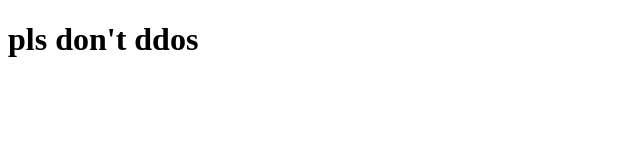
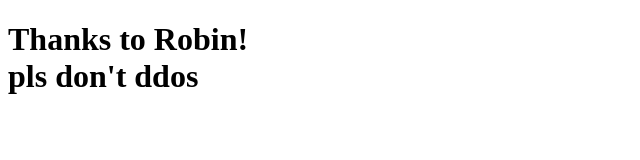
Before and after one commit to ABodey/budget-tracker-server, a website: page public/index.html in a window 1280 px wide. Shown: the whole page, without its empty margins (0-640 px from the left). Drawn offline with Linux system fonts and the light colour scheme.

Commit message:
Added a thanks to Robin in the index.html

```diff
--- a/public/index.html
+++ b/public/index.html
@@ -7,6 +7,6 @@
   <title>Budget Tracker Server</title>
 </head>
 <body>
-  <h1>pls don't ddos</h1>
+  <h1>Thanks to Robin! <br> pls don't ddos</h1>
 </body>
 </html>
```
